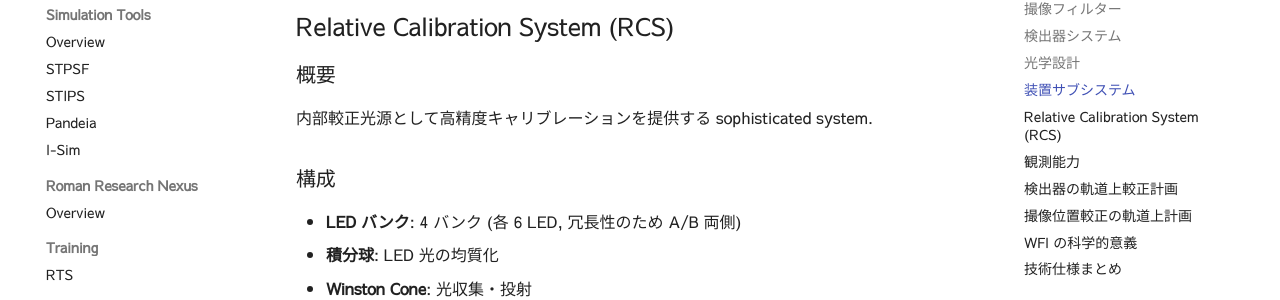
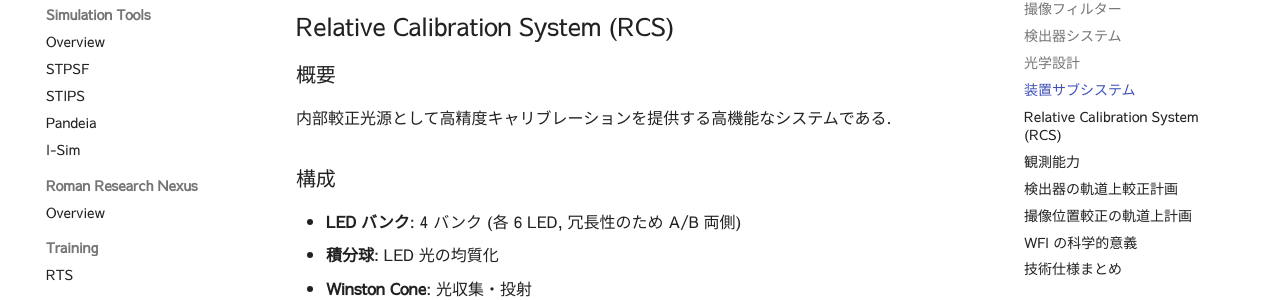
Before and after one commit to astronasutarou/jasmine-roman-astrometry, an MkDocs documentation site: the page built from docs/inst/wfi.md, in a window 1280 px wide and 900 px high, scrolled down 3472 px. Shown: the part 154-454 px from the top of the window. Built offline with MkDocs 1.6.1 and Material for MkDocs 9.7.7, drawn with Linux system fonts in a browser that asks for light colours.

Commit message:
Improve RCS overview and structure description
Updated description of the Relative Calibration System (RCS) for clarity and detail.

Co-authored-by: Copilot Autofix powered by AI <175728472+Copilot@users.noreply.github.com>

```diff
--- a/docs/inst/wfi.md
+++ b/docs/inst/wfi.md
@@ -111,7 +111,7 @@ Wide Field Instrument (WFI) は Roman 宇宙望遠鏡の主力装置で, 近赤
 ## Relative Calibration System (RCS)
 
 ### 概要
-内部較正光源として高精度キャリブレーションを提供する sophisticated system.
+内部較正光源として高精度キャリブレーションを提供する高機能なシステムである.
 
 ### 構成
 - **LED バンク**: 4 バンク (各 6 LED, 冗長性のため A/B 両側)
```
